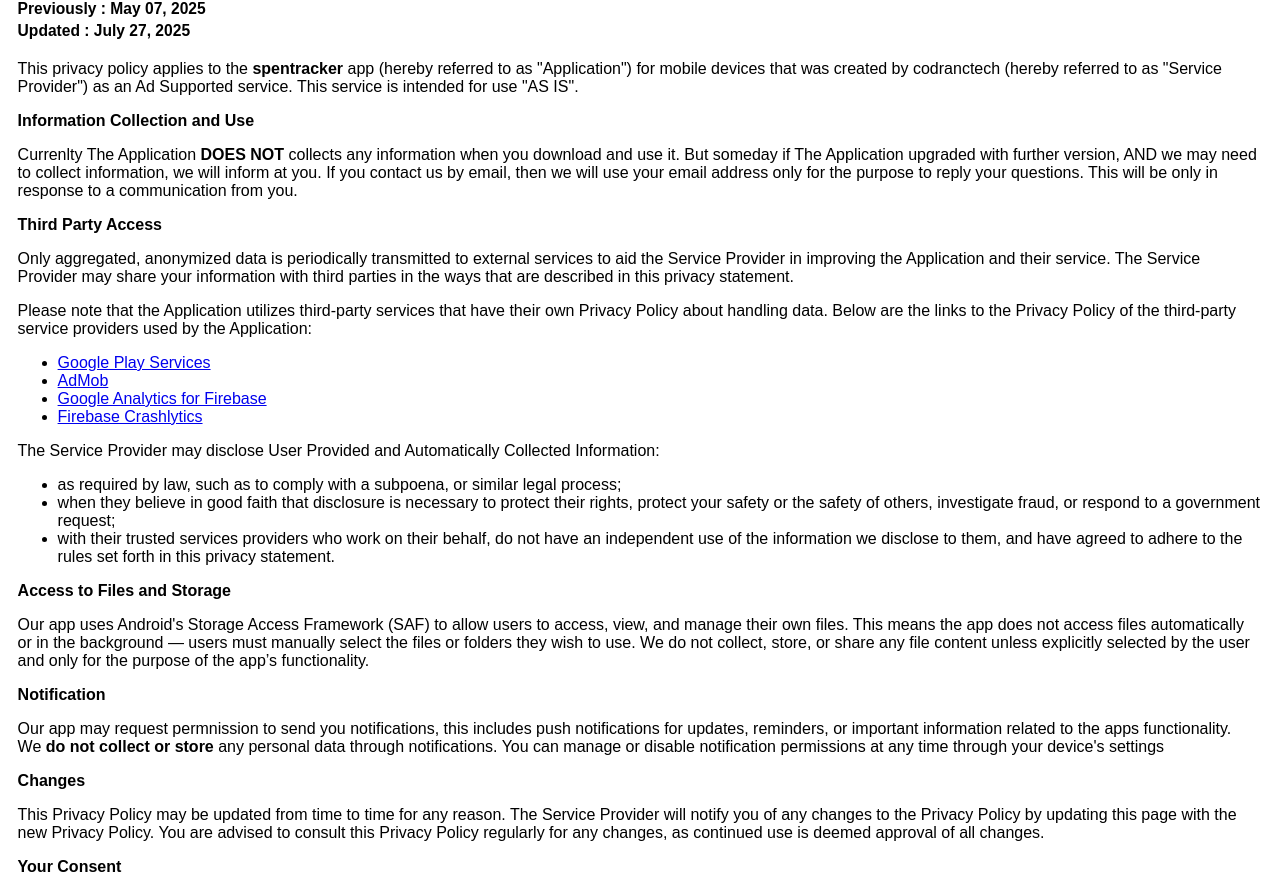
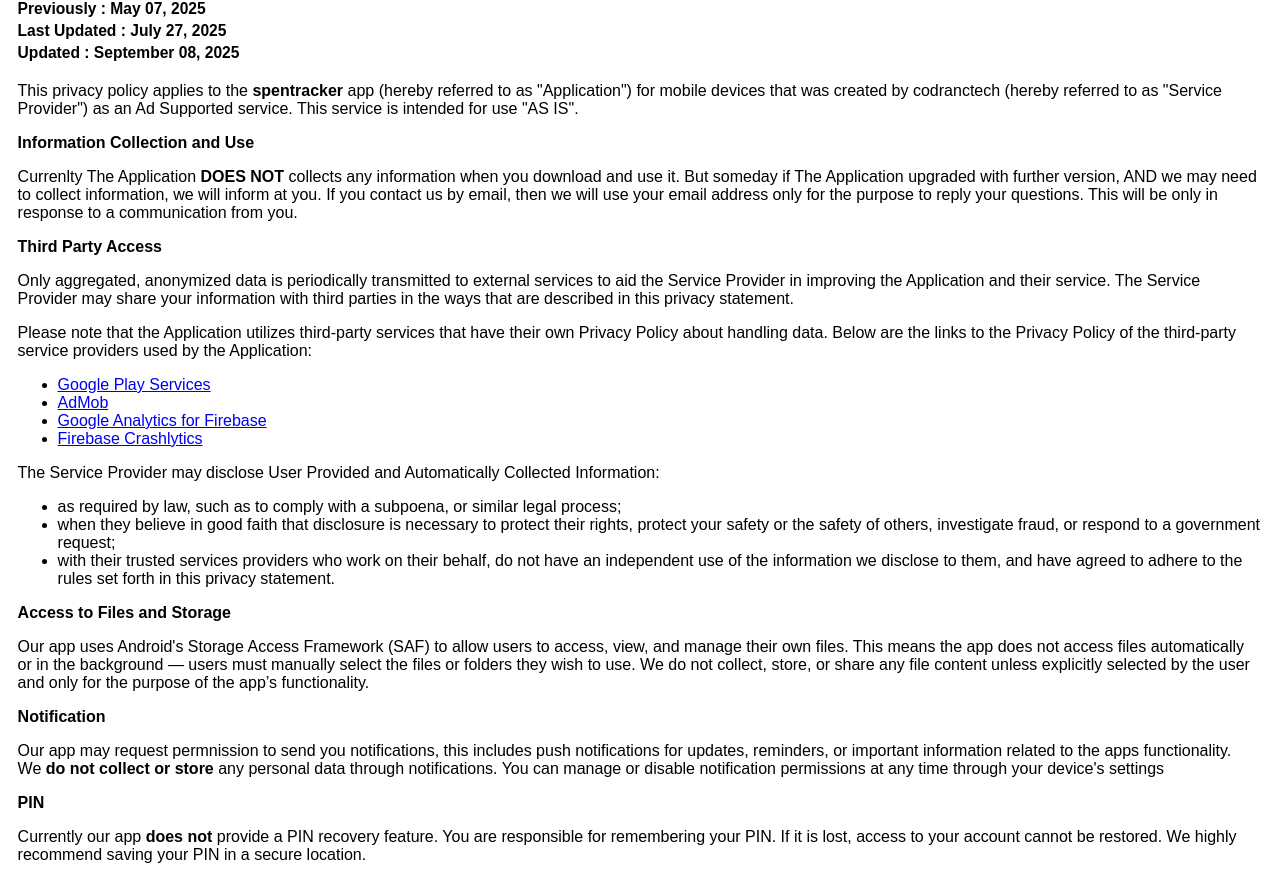
Before and after one commit to gumgum-w/spenotetutorial, a plain HTML site: page tos/index.html in a window 1280 px wide. Shown: the part 61-941 px from the top of the page. Drawn offline with Linux system fonts and the light colour scheme.

Commit message:
'update-privacy-policy'

```diff
--- a/tos/index.html
+++ b/tos/index.html
@@ -14,7 +14,8 @@
     <h3>
         <strong><div>Privacy Policy</div></strong>
         <small>Previously : May 07, 2025</small><br/>
-        <small>Updated : July 27, 2025</small>
+        <small>Last Updated : July 27, 2025</small><br/>
+        <small>Updated : September 08, 2025</small>
     </h3>
 
     <p>This privacy policy applies to the <b>spentracker</b> app (hereby referred to as "Application") for mobile devices that was created by codranctech (hereby referred to as "Service Provider") as an Ad Supported service. This service is intended for use "AS IS".</p>
@@ -64,6 +65,13 @@
     <p>Our app may request permnission to send you notifications, this includes push notifications for updates, reminders, or important information related to the apps functionality.<br/>
         We <b>do not collect or store</b> any personal data through notifications. You can manage or disable notification permissions at any time through your device's settings</p>
 
+    <strong>PIN</strong>
+    <p>Currently our app <b>does not</b> provide a PIN recovery feature.
+        You are responsible for remembering your PIN.
+        If it is lost, access to your account cannot be restored.
+        We highly recommend saving your PIN in a secure location.
+    </p>
+
     <strong>Changes</strong><p>This Privacy Policy may be updated from time to time for any reason. The Service Provider will notify you of any changes to the Privacy Policy by updating this page with the new Privacy Policy. You are advised to consult this Privacy Policy regularly for any changes, as continued use is deemed approval of all changes.</p>
 
     <strong>Your Consent</strong>
```
